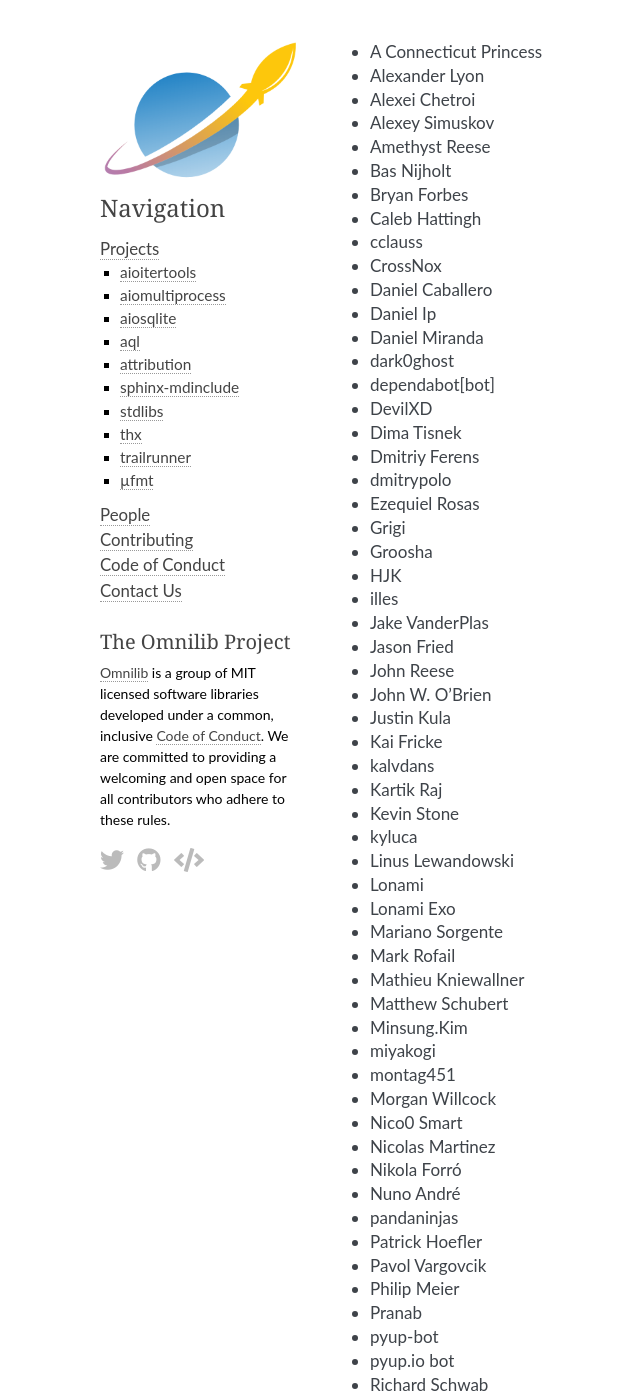
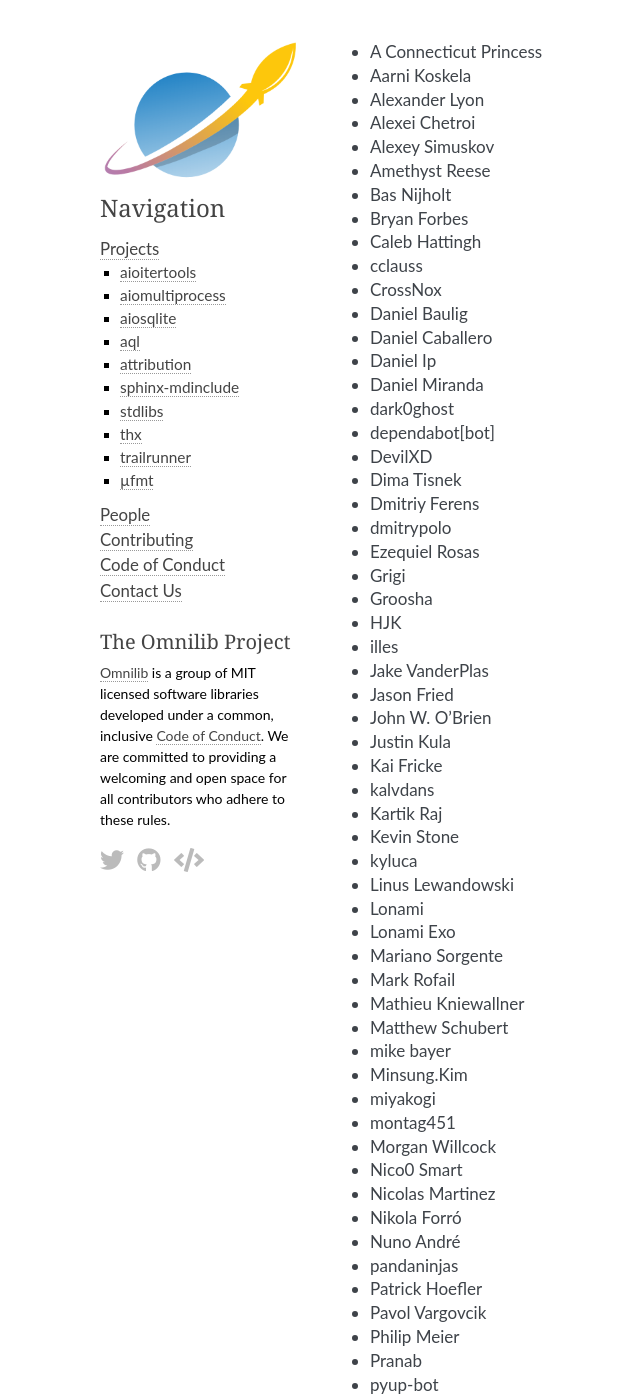
Before and after one commit to omnilib/omnilib-site, a Sphinx documentation site: the page built from source/contributors.rst, in a window 1280 px wide and 1400 px high. Shown: the whole window, without its empty margins (80-720 px from the left). Built offline with Sphinx 7.4.7, drawn with Linux system fonts in a browser that asks for light colours; some web fonts are replaced.

Commit message:
Update contributors

```diff
--- a/source/contributors.rst
+++ b/source/contributors.rst
@@ -1,4 +1,5 @@
 * A Connecticut Princess
+* Aarni Koskela
 * Alexander Lyon
 * Alexei Chetroi
 * Alexey Simuskov
@@ -8,6 +9,7 @@
 * Caleb Hattingh
 * cclauss
 * CrossNox
+* Daniel Baulig
 * Daniel Caballero
 * Daniel Ip
 * Daniel Miranda
@@ -24,7 +26,6 @@
 * illes
 * Jake VanderPlas
 * Jason Fried
-* John Reese
 * John W. O'Brien
 * Justin Kula
 * Kai Fricke
@@ -39,6 +40,7 @@
 * Mark Rofail
 * Mathieu Kniewallner
 * Matthew Schubert
+* mike bayer
 * Minsung.Kim
 * miyakogi
 * montag451
```
Also changed, not shown: other parts of source/contributors.rst (+1 -0 lines).
